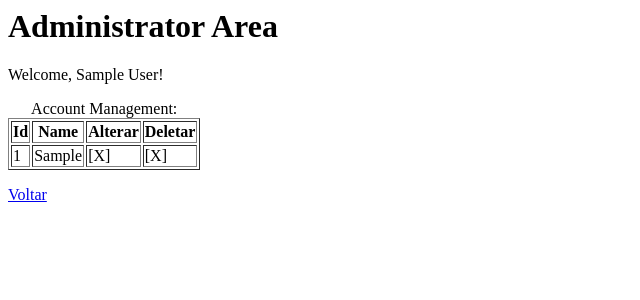
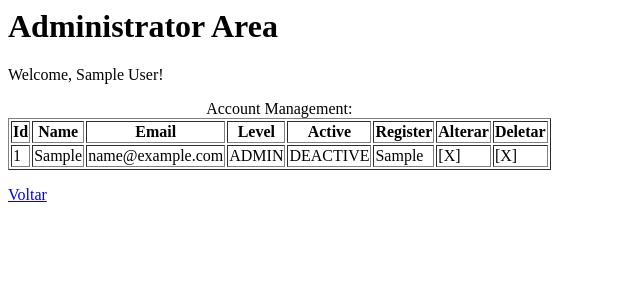
Before and after one commit to eduardolima1994/english-portal, a PHP site: page /admin/auth/restrito.php in a window 1280 px wide. Shown: the top 300 px of the page, without its empty margins (0-640 px from the left). Run offline with PHP 8.4, Linux system fonts and the light colour scheme; the visitor is signed in with stand-in values (Sample User, id 1); tables that the repository leaves empty or names only in its code hold one stand-in row (values such as "Sample post").

Commit message:
refactor: :white_check_mark: melhoria na exibição

```diff
--- a/admin/auth/restrito.php
+++ b/admin/auth/restrito.php
@@ -35,6 +35,10 @@
 	<tr>
 		<th>Id</th>
 		<th>Name</th>
+		<th>Email</th>
+		<th>Level</th>
+		<th>Active</th>
+		<th>Register</th>
 		<th>Alterar</th>
     <th>Deletar</th>
 	</tr>
@@ -51,6 +55,22 @@
 	<tr>
 		<td><?=$linha['id']?></td>
 		<td><?=$linha['user']?></td>
+		<td><?=$linha['email']?></td>
+		<td><?php
+      if($linha['level'] == 1){
+        echo 'STUDENT';
+      }else{
+        echo 'ADMIN';
+      }
+    ?></td>
+		<td><?php
+      if($linha['active'] == 1){
+        echo 'ACTIVE';
+      }else{
+        echo 'DEACTIVE';
+      }
+    ?></td>
+		<td><?=$linha['register']?></td>
 		<td>[X]</td>
 		<td>[X]</td>
 	</tr>
```
